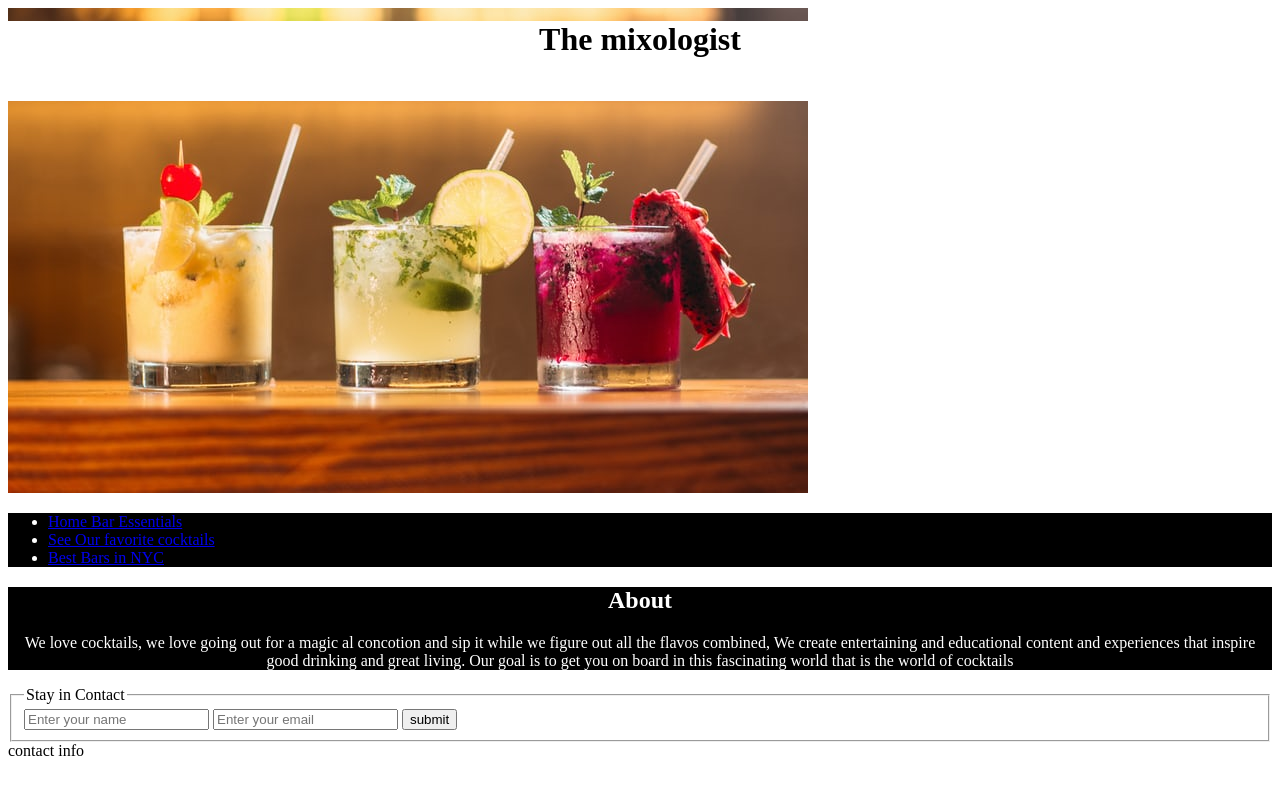
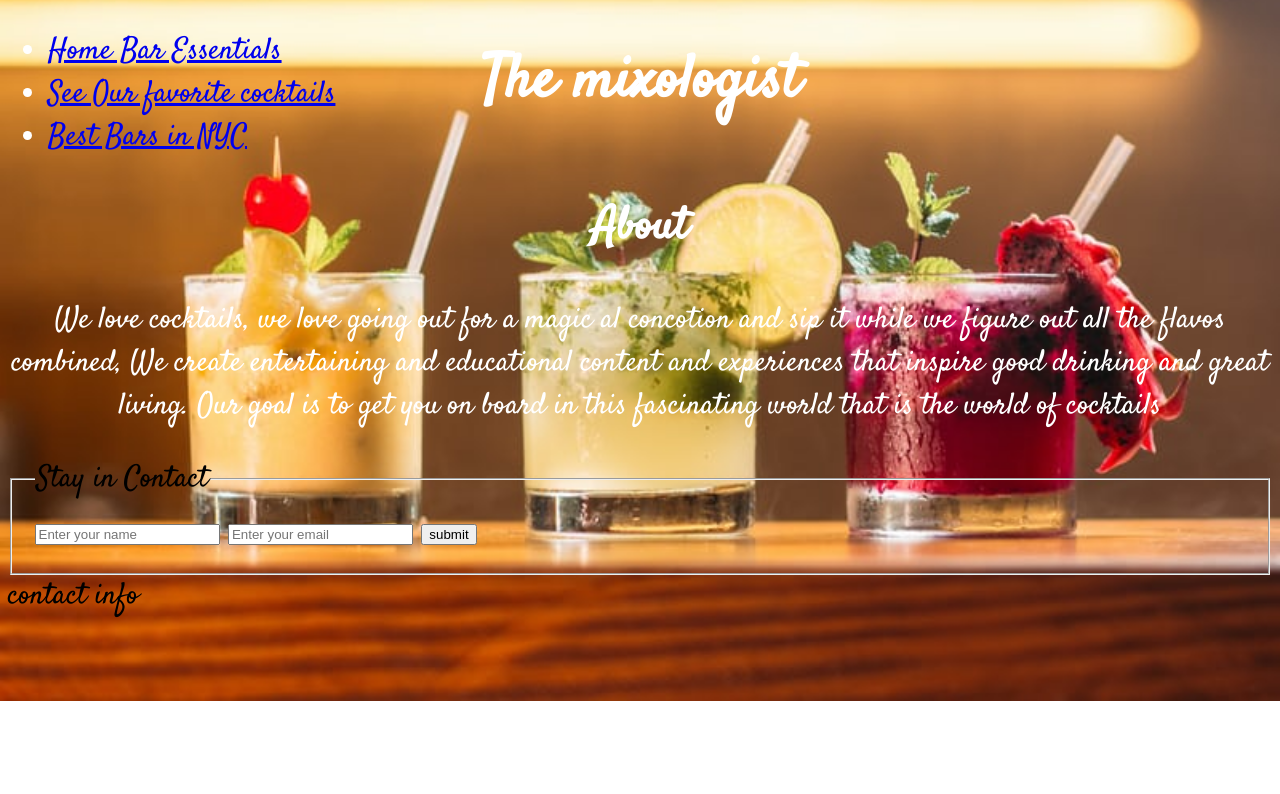
Before and after one commit to prodigos/project1, a plain HTML site: page mainPage/index.html in a window 1280 px wide. Drawn offline with Linux system fonts and the light colour scheme.

Commit message:
still trying to upload this to github but apparently this was created by aliens, and i have been wasting so much time trying to fix this

```diff
--- a/mainPage/css/master.css
+++ b/mainPage/css/master.css
@@ -6,27 +6,40 @@
 
 } */
 
+body {
+  background-image: url("../tragos.jpeg");
+  background-position: center;
+  background-repeat: no-repeat;
+  background-size: cover;
+  font-family: "Satisfy", cursive;
+  font-size: 30px;
+}
+
 .essentials,
 .flex-container2,
 .flex-container3 {
+  display: flex;
+  flex-wrap: wrap;
   margin: 50px;
   border: 2px black solid;
   padding: 10px;
-  width: 500px;
+  width: revert;
 }
 
 header > h1 {
+  color: white;
   text-align: center;
-  background-color: white;
+  /* background-color: white; */
   position: fixed;
   top: 0;
-  left: 0;
-  right: 0;
+  left: 25%;
+  right: 25%;
   height: 80px;
 }
 
 .flex-container2 img {
   display: flex;
+  flex-wrap: nowrap;
   width: 500px;
 }
 
@@ -38,11 +51,10 @@ header > h1 {
 .about {
   text-align: center;
   color: white;
-  background-color: black;
+  /* background-color: none; */
 }
 
 nav {
-  background-color: black;
   color: white;
 }
 
@@ -56,5 +68,5 @@ figure > img {
 }
 
 #tragosImage > img {
-    height: 100%
+  height: 100%;
 }
--- a/mainPage/index.html
+++ b/mainPage/index.html
@@ -5,11 +5,15 @@
     <meta name="viewport" content="width=device-width, initial-scale=1.0">
     <title>The Mixologist</title>
     <link rel="stylesheet" href="css/master.css">
+    <link href="https://fonts.googleapis.com/css2?family=Satisfy&display=swap" rel="stylesheet">
 </head>
 <body>
-    <div id="tragosImage">
+    <!-- <div id="tragosImage">
         <img src="tragos.jpeg" alt="drinks image"></img>
-    </div>
+    </div> -->
+            <header>
+                <h1>The mixologist</h1>
+            </header>
      <nav>
          <ul>
              <li> <a target="_self" href="../page2/index.html">Home Bar Essentials</a></li>
@@ -17,9 +21,6 @@
              <li><a href="../page3/index.html" target="_blank">Best Bars in NYC</a></li>
          </ul>
     </nav>
-    <header>
-        <h1>The mixologist</h1>
-    </header>
         <div class="about">
             <h2>About</h2>
             <p>We love cocktails, we love going out for a magic al concotion and sip it while we figure out all the flavos combined, We create entertaining and educational content and experiences that inspire good drinking and great living. Our goal is to get you on board in this fascinating world that is the world of cocktails</p>
```
